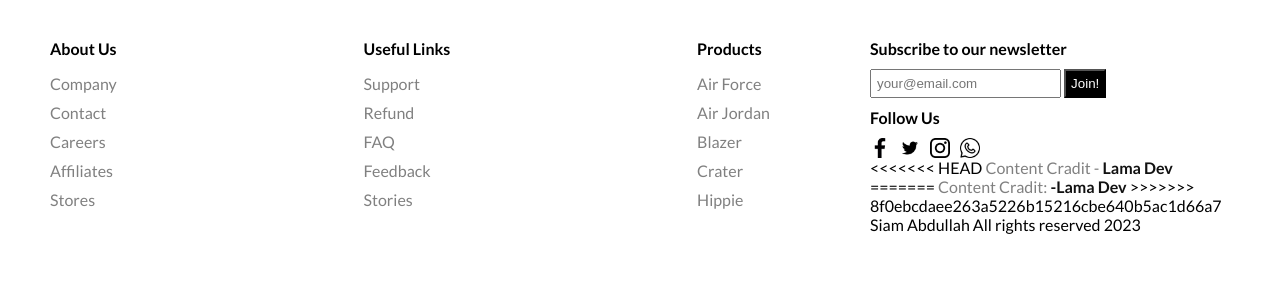
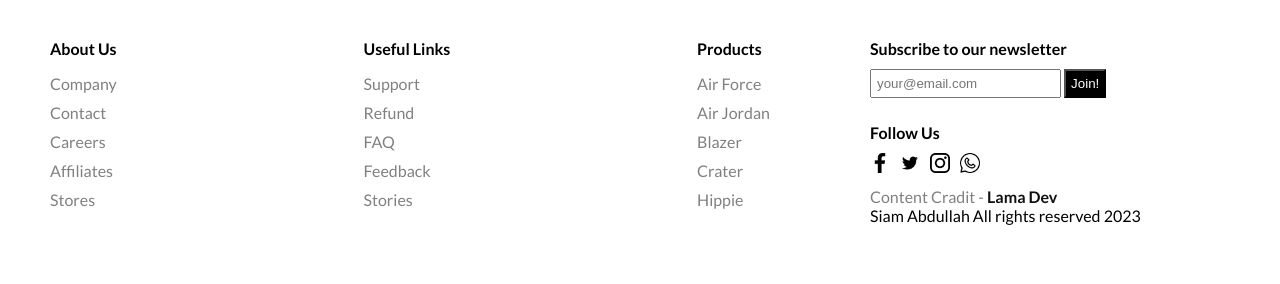
Before and after one commit to mrsiamabdullah/sneakers, a plain HTML site: page index.html in a window 1280 px wide. Shown: the part 3098-3382 px from the top of the page. Drawn offline with Linux system fonts and the light colour scheme.

Commit message:
index-edit

```diff
--- a/index.html
+++ b/index.html
@@ -254,11 +254,7 @@
                 </div>
             </div>
             <div class="footerRightMenu">
-<<<<<<< HEAD
                 <span class="cradit">Content Cradit - <span>Lama Dev</span></span>
-=======
-                <span class="cradit">Content Cradit: <span>-Lama Dev</span></span>
->>>>>>> 8f0ebcdaee263a5226b15216cbe640b5ac1d66a7
                 <br>
                 <span class="copyright">Siam Abdullah All rights reserved 2023</span>
             </div>
```
